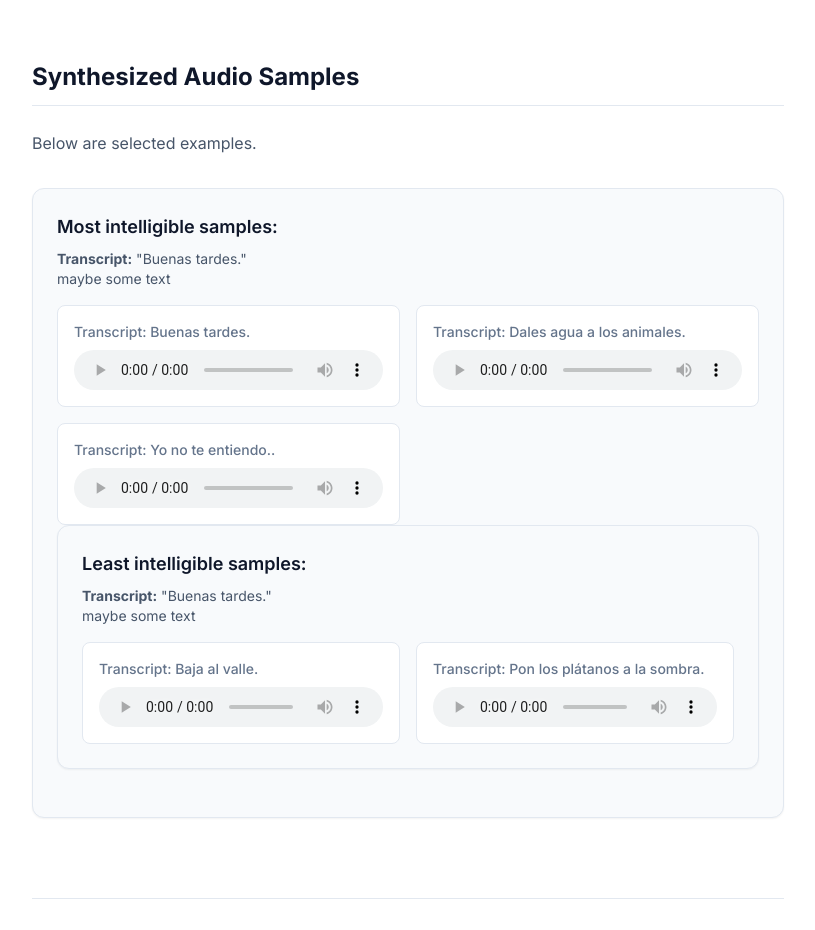
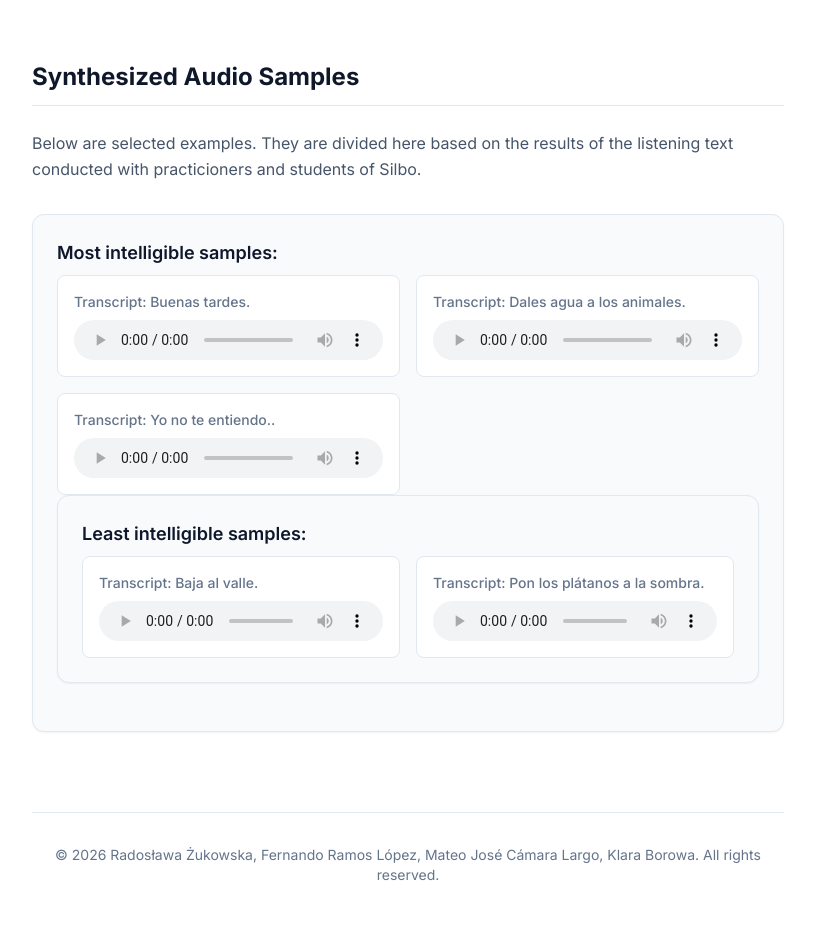
Before and after one commit to radoslawazukowska/silbo-iberspeech2026-demo, a plain HTML site: page index.html in a window 1280 px wide. Shown: the part 960-1890 px from the top of the page, without its empty margins (232-1047 px from the left). Drawn offline with nearby package versions, Linux system fonts and the light colour scheme.

Commit message:
updated text

```diff
--- a/index.html
+++ b/index.html
@@ -71,16 +71,12 @@
         <section>
             <h2 class="text-2xl font-bold text-slate-900 border-b border-slate-200 pb-3 mb-6">Synthesized Audio Samples</h2>
             <p class="text-slate-600 mb-8 leading-relaxed">
-                Below are selected examples.
+                Below are selected examples. They are divided here based on the results of the listening text conducted with practicioners and students of Silbo.
             </p>
 
             <!-- Sample Block 1 -->
             <div class="bg-slate-50 border border-slate-200 rounded-xl p-6 mb-6 shadow-sm">
                 <h3 class="text-lg font-semibold text-slate-900 mb-2">Most intelligible samples:</h3>
-                <p class="text-slate-600 mb-4 text-sm">
-                    <strong>Transcript:</strong> "Buenas tardes."<br>
-                    maybe some text
-                </p>
 
                 <div class="grid grid-cols-1 md:grid-cols-2 gap-4">
 
@@ -112,10 +108,6 @@
 
             <div class="bg-slate-50 border border-slate-200 rounded-xl p-6 mb-6 shadow-sm">
                 <h3 class="text-lg font-semibold text-slate-900 mb-2">Least intelligible samples:</h3>
-                <p class="text-slate-600 mb-4 text-sm">
-                    <strong>Transcript:</strong> "Buenas tardes."<br>
-                    maybe some text
-                </p>
 
                 <div class="grid grid-cols-1 md:grid-cols-2 gap-4">
 
```
